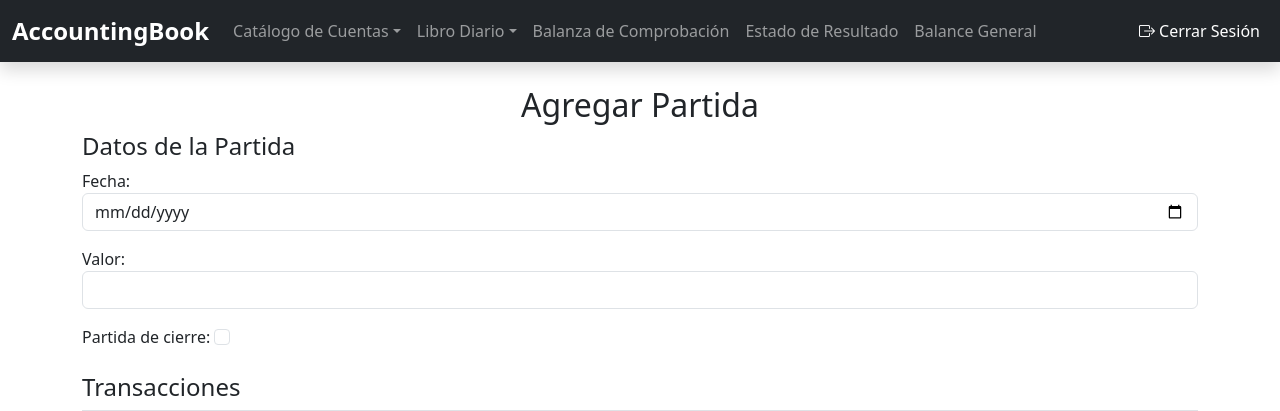
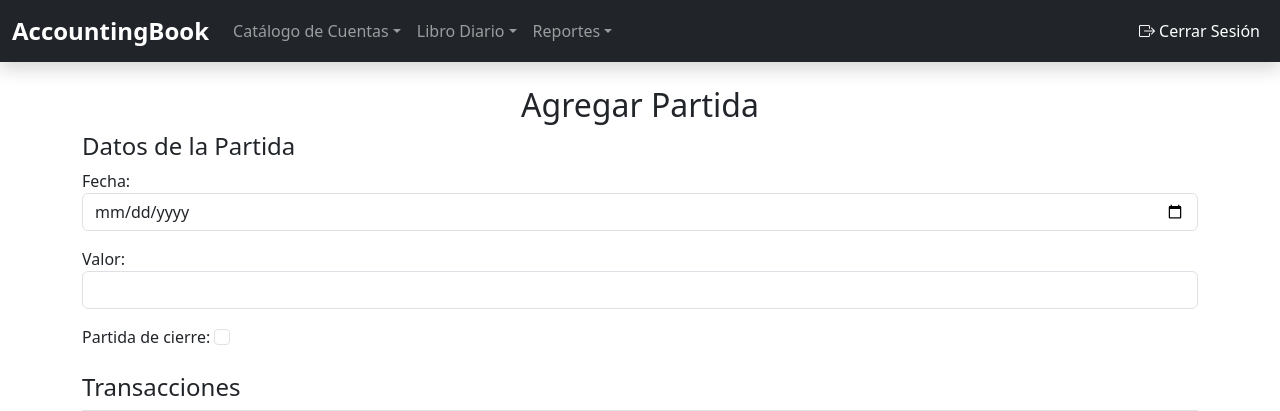
Before and after one commit to eugmerino/accountingbook, a Django app: page /libro_diario/partida in a window 1280 px wide. Shown: the top 411 px of the page. Run offline with Django 4.2, Linux system fonts and the light colour scheme.

Commit message:
Concatenamos los cambios

```diff
--- a/main/templates/base.html
+++ b/main/templates/base.html
@@ -37,16 +37,17 @@
               <li><a class="dropdown-item" href="#">Partidas de Ajuste</a></li>
             </ul>
           </li>
+          <li class="nav-item dropdown">
+            <a class="nav-link dropdown-toggle" href="#" role="button" data-bs-toggle="dropdown">Reportes</a>
+            <ul class="dropdown-menu">
+              <li><a class="dropdown-item" href="{% url "ledgerView" %}" target="_blank">Libro Mayor</a></li>
+              <li><a class="dropdown-item" href="{% url "checkin_balance" %}" target="_blank">Balanza de Comprobación</a></li>
+              <li><a class="dropdown-item" href="#">Estado de Resultado</a></li>
+              <li><a class="dropdown-item" href="#">Balnace General</a></li>
+            </ul>
+          </li>
           <!-- Links adicionales -->
-          <li class="nav-item">
-            <a class="nav-link" href="#">Balanza de Comprobación</a>
-          </li>
-          <li class="nav-item">
-            <a class="nav-link" href="#">Estado de Resultado</a>
-          </li>
-          <li class="nav-item">
-            <a class="nav-link" href="#">Balance General</a>
-          </li>
+
         </ul>
         <!-- Dropdown a la derecha -->
         <ul class="navbar-nav ms-auto">
```
Also changed, not shown: reports/templates/reports/ledgerM.html (+4 -4 lines), stateOfResult/migrations/0002_rename_formula_term_formula.py (added).
